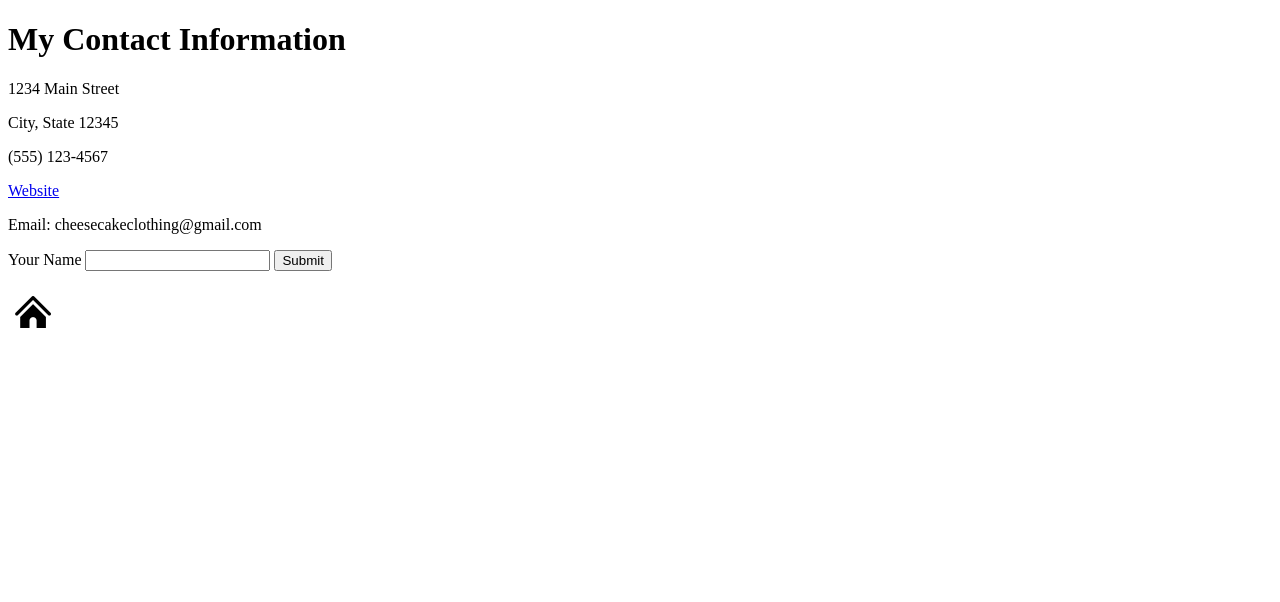
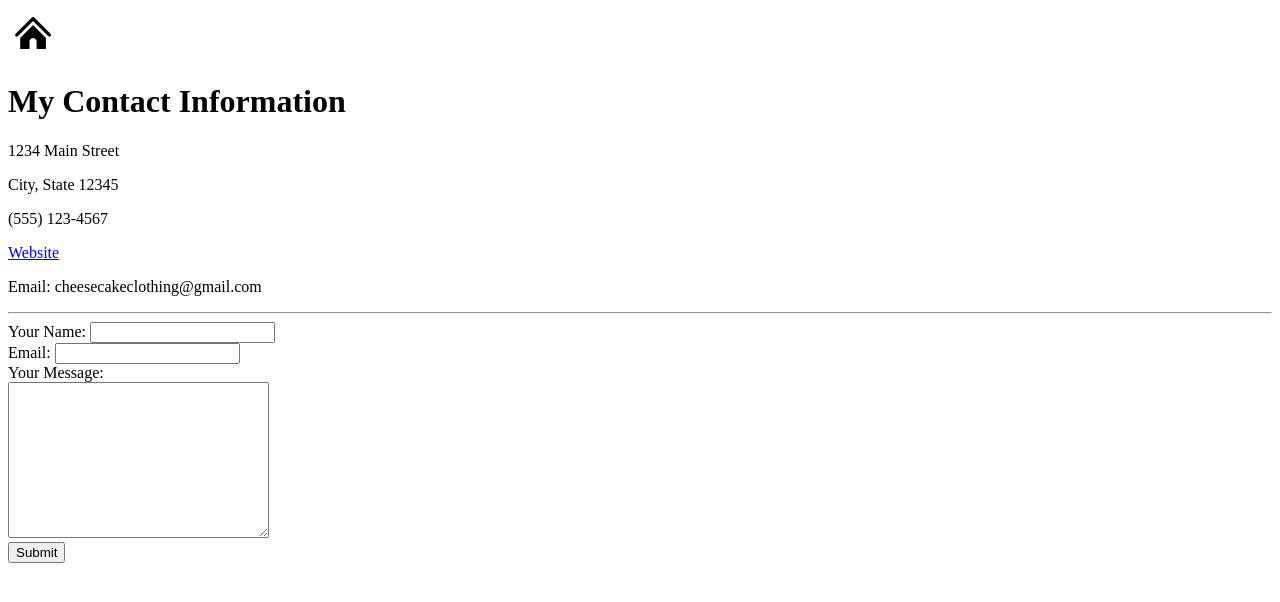
Before and after one commit to rulingtherooster/Web-Development, a plain HTML site: page HTML-PersonalSite/Contact-Me.html in a window 1280 px wide. Drawn offline with Linux system fonts and the light colour scheme.

Commit message:
Fixing links and Updating Form

```diff
--- a/HTML-PersonalSite/Contact-Me.html
+++ b/HTML-PersonalSite/Contact-Me.html
@@ -5,18 +5,24 @@
     <title>Contact</title>
   </head>
   <body>
+    <a href="Index.html"><img src="images/Home.png" width="50">
+      </a>
     <h1>My Contact Information</h1>
     <p>1234 Main Street</p>
     <p>City, State 12345</p>
     <p>(555) 123-4567</p>
     <p><a href="https://www.cheesecakebaby.com">Website</a></p>
     <p>Email: cheesecakeclothing@gmail.com</p>
+    <hr>
+  <form action="mailto:cheesecakeclothing@gmail.com" method="post">
+  <label>Your Name:</label>
+  <input type="text"><br>
+  <label>Email:</label>
+  <input type="email"><br>
+  <label>Your Message:</label><br>
+  <textarea name="name" rows="10" cols="30" value=""></textarea><br>
+  <input type="submit"><br>
+</form>
 
-  <form method="post">
-  <label>Your Name</label>
-  <input type="text">
-  <input type="submit">
-</form>
-<p><a href="Index.html"><img src="images/Home.png" width="50"></p>
   </body>
 </html>
```
Also changed, not shown: HTML-PersonalSite/Hobbies.html (+1 -1 lines).
